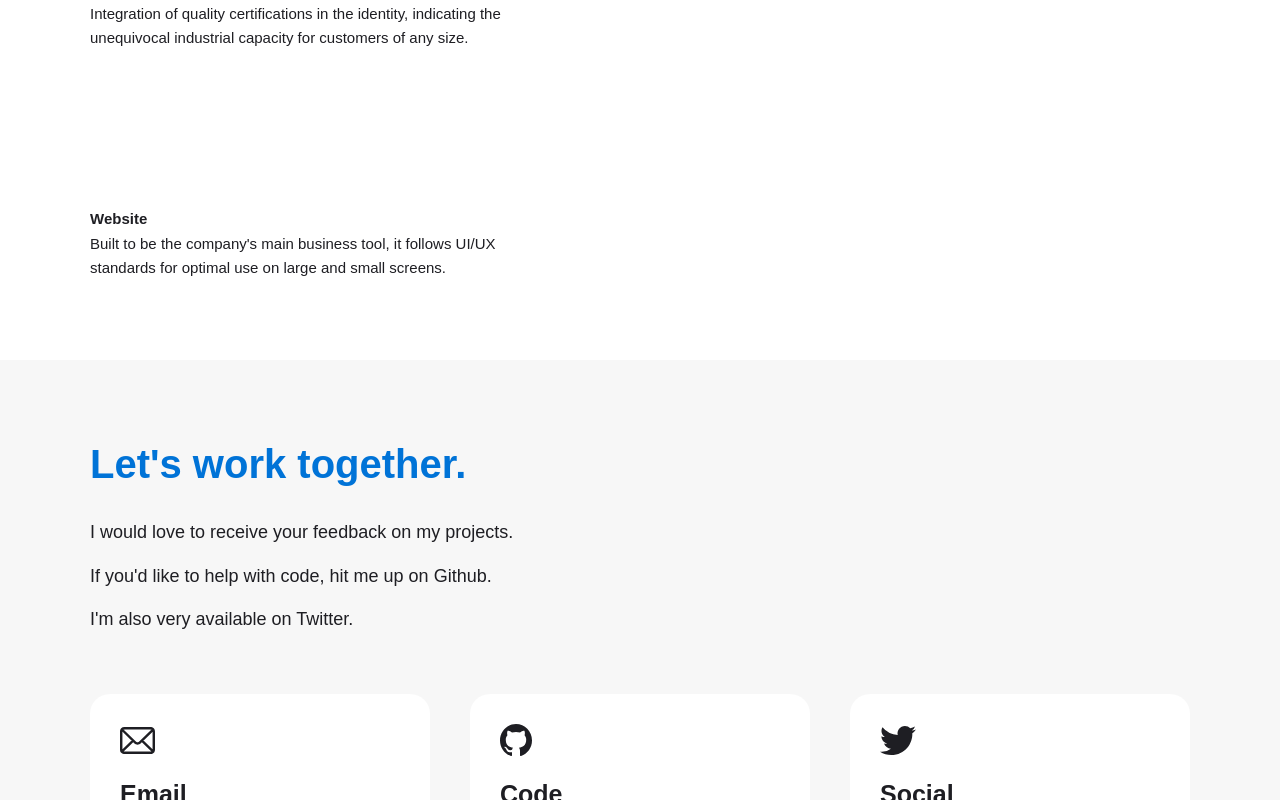
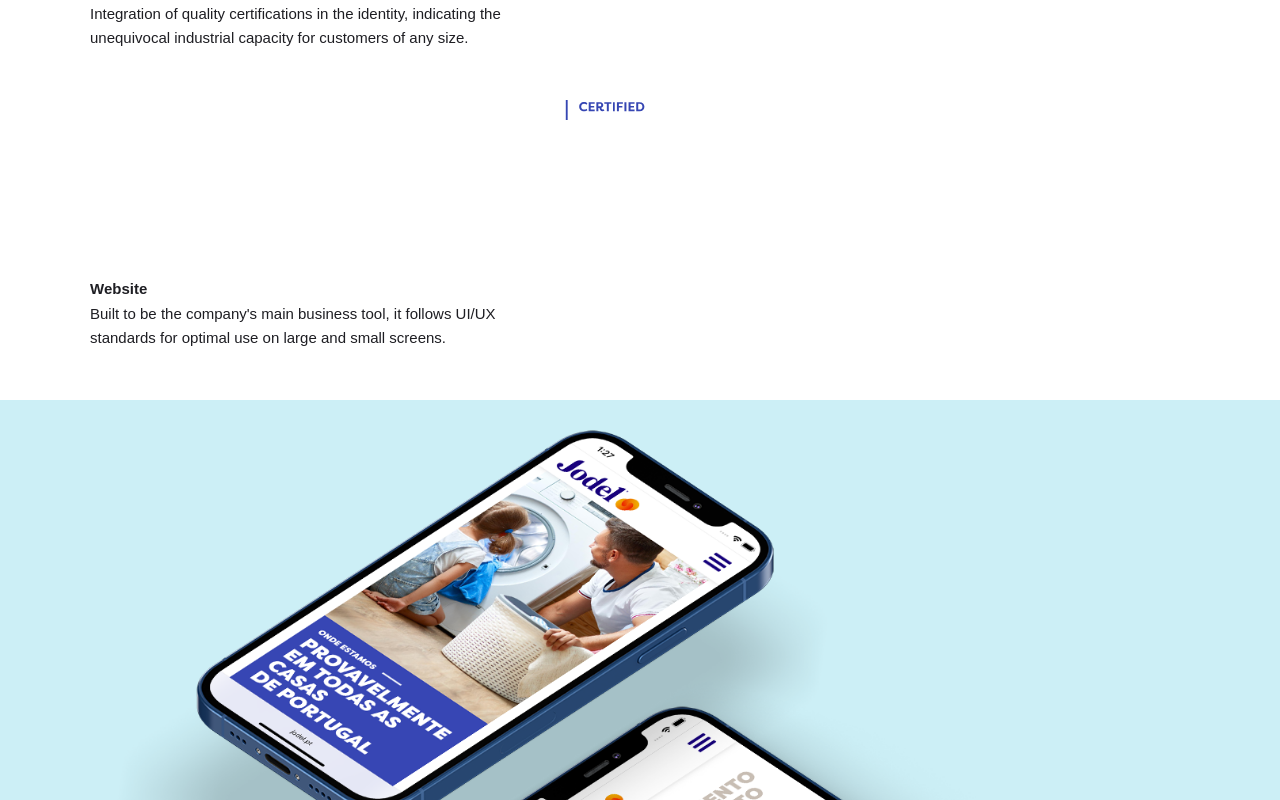
Before and after one commit to joao-vasconcelos/earth, a Next.js app: page /work/jodel in a window 1280 px wide. Shown: the part 1760-2560 px from the top of the page. Built offline with nearby package versions, Linux system fonts and the light colour scheme; no server answers; a web font is replaced by a local one.

Commit message:
Added Jodel

```diff
--- a/components/global/FullWidthImage.js
+++ b/components/global/FullWidthImage.js
@@ -2,6 +2,7 @@ import { styled } from '@stitches/react';
 import Image from 'next/future/image';
 
 const Wrapper = styled('div', {
+  display: 'flex',
   width: '108%',
   marginLeft: '-4%',
   '& img': {
--- a/pages/work/jodel/index.js
+++ b/pages/work/jodel/index.js
@@ -5,6 +5,8 @@ import JodelDesignation from './assets/jodel-designation.svg';
 import JodelPositioning from './assets/jodel-positioning.svg';
 import JodelLogo from './assets/jodel-logo.png';
 import JodelCertifications from './assets/jodel-certifications.svg';
+import JodelWebsite1 from './assets/jodel-website-1.png';
+import JodelWebsite2 from './assets/jodel-website-2.png';
 
 import { Container, Section } from '../../../components/global/Layout';
 import ProjectIntro from '../../../components/projects/ProjectIntro';
@@ -81,10 +83,11 @@ export default function ProjectJodel() {
               customers of any size.
             </p>
           </ProjectText>
+          <Image src={JodelCertifications} width={150} alt='SPG Logo' style={{ marginTop: 50 }} />
         </Container>
       </Section>
 
-      <Section>
+      <Section css={{ paddingBottom: 50 }}>
         <Container>
           <ProjectText>
             <strong>Website</strong>
@@ -95,6 +98,16 @@ export default function ProjectJodel() {
           </ProjectText>
         </Container>
       </Section>
+      <Section css={{ padding: 0, background: '#cceff6' }}>
+        <Container>
+          <FullWidthImage src={JodelWebsite1} alt={'Website1'} />
+        </Container>
+      </Section>
+      <Section>
+        <Container>
+          <FullWidthImage src={JodelWebsite2} alt={'Website1'} />
+        </Container>
+      </Section>
     </main>
   );
 }
```
Also changed, not shown: pages/work/jodel/assets/jodel-website-1.png (added), pages/work/jodel/assets/jodel-website-2.png (added).
